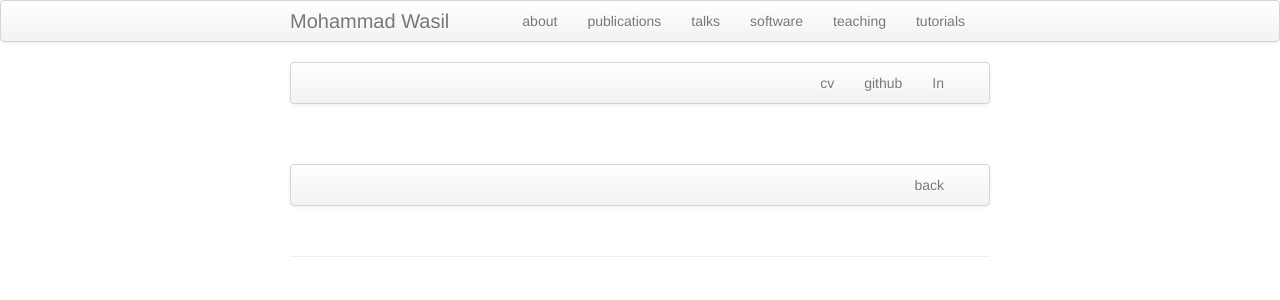
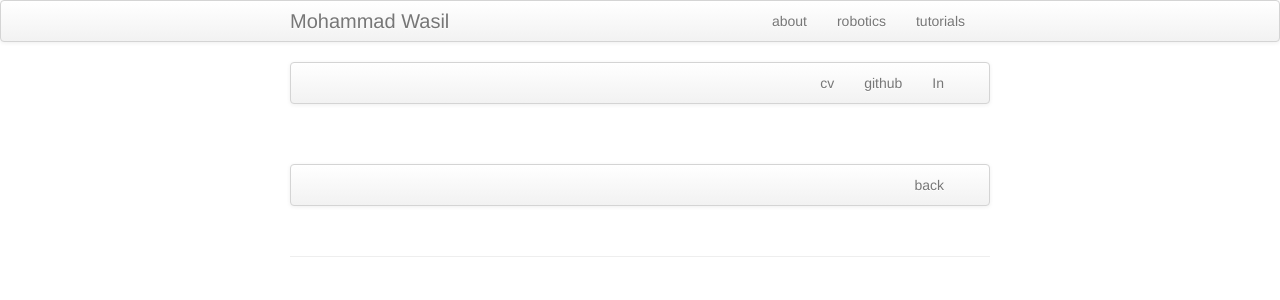
Before and after one commit to mhwasil/mhwasil.github.io, a Jekyll site: the page built from morefigs.md, in a window 1280 px wide. Shown: the top 300 px of the page. Built offline with Jekyll 4.4.1, drawn with Linux system fonts in a browser that asks for light colours.

Commit message:
modify default page

```diff
--- a/_includes/themes/twitter/default.html
+++ b/_includes/themes/twitter/default.html
@@ -36,10 +36,7 @@
           <a class="brand" href="{{ HOME_PATH }}">{{ site.title }}</a>
           <ul class="nav">
               <li><a href="{{ BASE_PATH }}/pages/about.html">about</a></li>
-              <li><a href="{{ BASE_PATH }}/pages/pubs.html">publications</a></li>
-              <li><a href="{{ BASE_PATH }}/pages/talks.html">talks</a></li>
-              <li><a href="{{ BASE_PATH }}/pages/software.html">software</a></li>
-              <li><a href="{{ BASE_PATH }}/pages/teaching.html">teaching</a></li>
+              <li><a href="{{ BASE_PATH }}/pages/robotics.html">robotics</a></li>
               <li><a href="{{ BASE_PATH }}/pages/tutorials.html">tutorials</a></li>
           </ul>
         </div>
```
